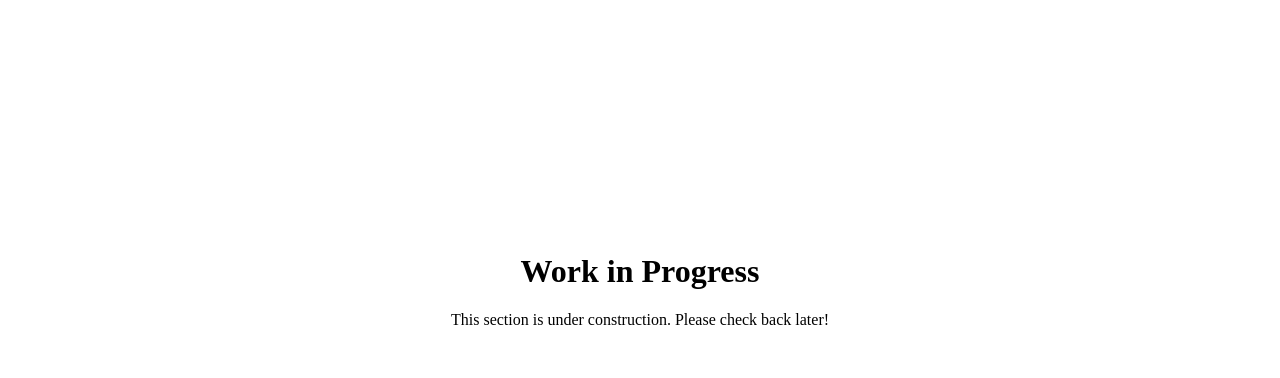
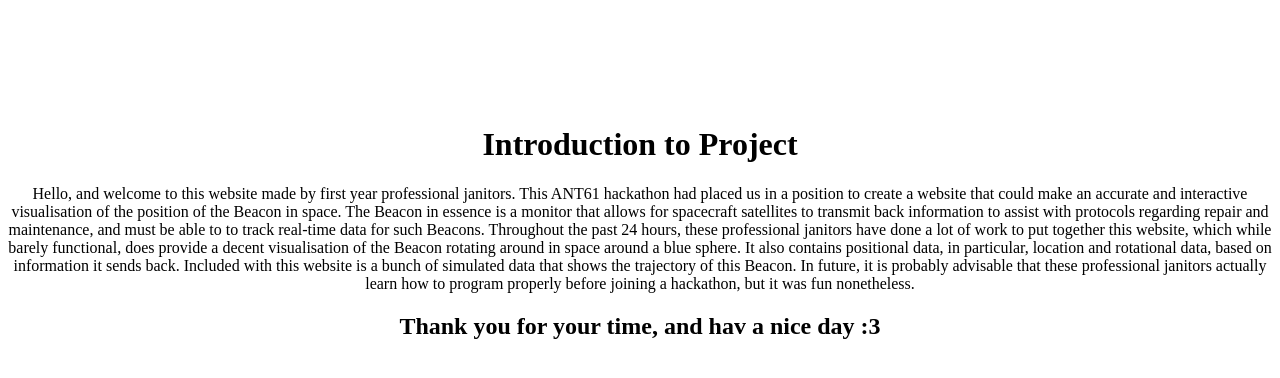
Before and after one commit to FredLiuuuu/satellite_visualization_web, a React (Create React App) app: page /work-in-progress in a window 1280 px wide. Shown: the top 378 px of the page. Built offline with nearby package versions, Linux system fonts and the light colour scheme.

Commit message:
Update WorkInProgress.tsx

```diff
--- a/src/WorkInProgress.tsx
+++ b/src/WorkInProgress.tsx
@@ -3,9 +3,17 @@ import React from 'react';
 
 const WorkInProgress: React.FC = () => {
   return (
-    <div style={{ textAlign: 'center', marginTop: '20%' }}>
-      <h1>Work in Progress</h1>
-      <p>This section is under construction. Please check back later!</p>
+    <div style={{ textAlign: 'center', marginTop: '10%' }}>
+      <h1>Introduction to Project</h1>
+      <p>Hello, and welcome to this website made by first year professional janitors.
+        This ANT61 hackathon had placed us in a position to create a website that could make an accurate and interactive
+        visualisation of the position of the Beacon in space. The Beacon in essence is a monitor that allows for spacecraft satellites to transmit back information to assist with protocols
+        regarding repair and maintenance, and must be able to to track real-time data for such Beacons. Throughout the past 24 hours, these professional janitors have done a lot of work to put
+        together this website, which while barely functional, does provide a decent visualisation of the Beacon rotating around in space around a blue sphere. It also contains positional data,
+        in particular, location and rotational data, based on information it sends back. Included with this website is a bunch of simulated data that shows the trajectory of this Beacon.
+        In future, it is probably advisable that these professional janitors actually learn how to program properly before joining a hackathon, but it was fun nonetheless.
+      </p>
+      <h2>Thank you for your time, and hav a nice day :3</h2>
     </div>
   );
 };
```
